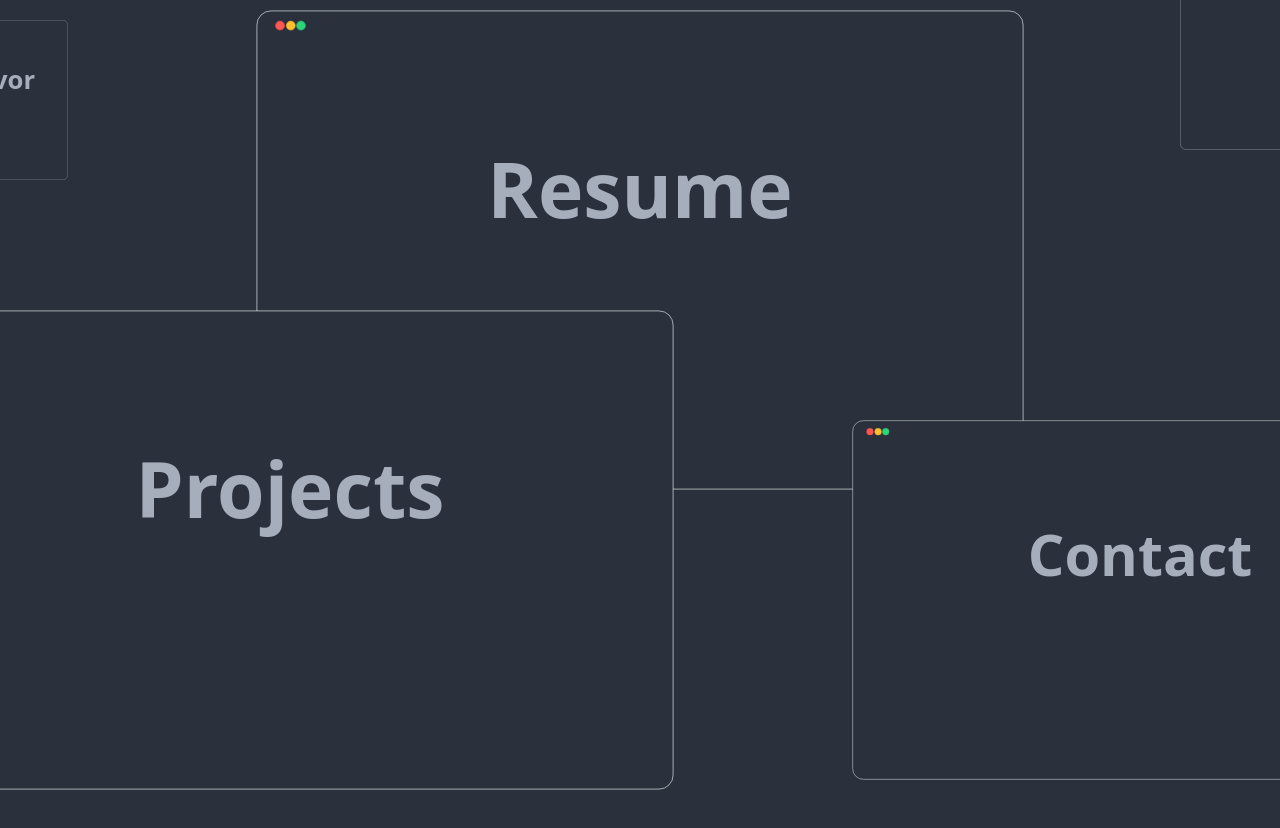
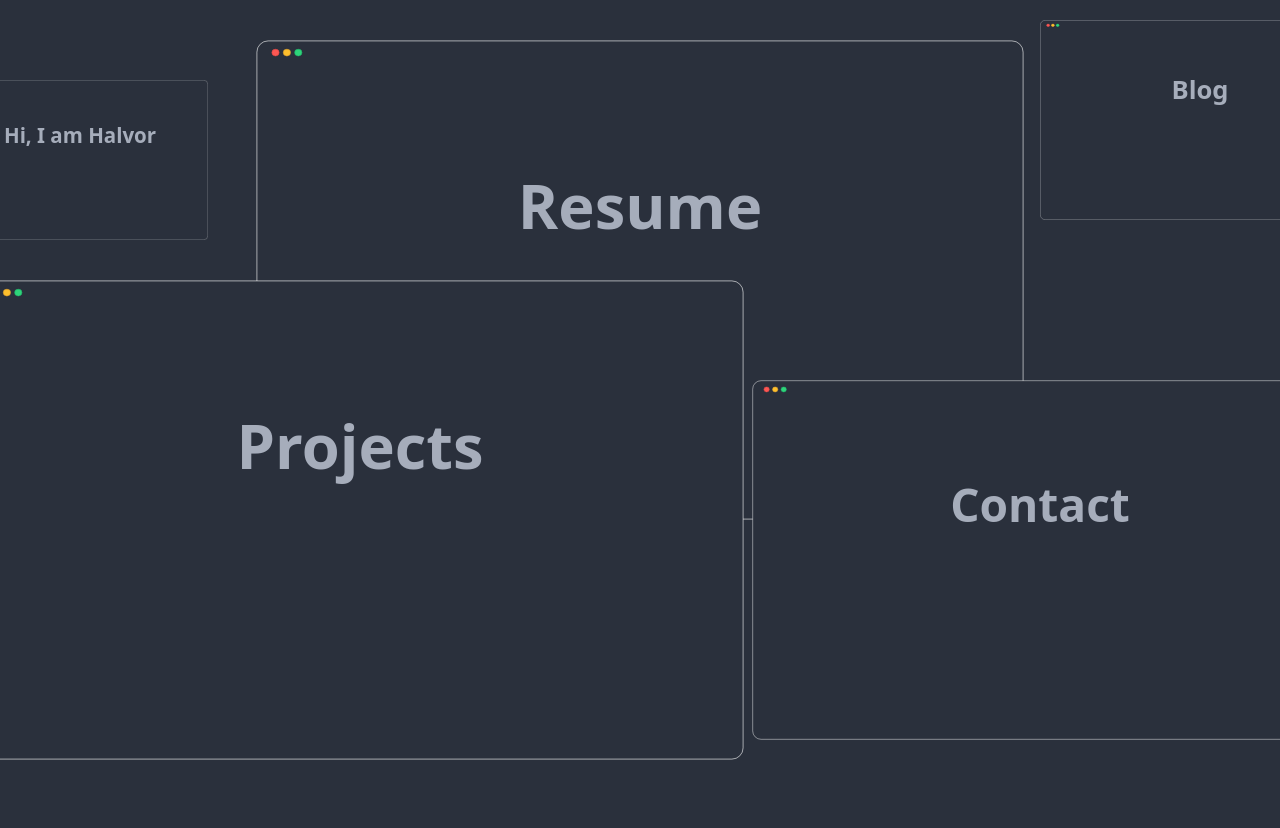
Before and after one commit to Hallis1221/Portfolio-new, a Next.js app: page / in a window 1280 px wide. Shown: the top 828 px of the page. Built offline with nearby package versions, Linux system fonts and the light colour scheme.

Commit message:
:100: Add transitions

```diff
--- a/components/overview/blog/component.tsx
+++ b/components/overview/blog/component.tsx
@@ -13,7 +13,9 @@ function AnimatedBlogOverview({
   const size = 100;
 
   return (
-    <AnimatedOverviewTile scale={scale} x={x} y={y} size={size}>
+    <AnimatedOverviewTile scale={scale} x={x} y={y} size={size}
+    destination="/blog"
+    >
     <text
       className="font-extrabold text-9xl"
       style={{
--- a/components/overview/contact/component.tsx
+++ b/components/overview/contact/component.tsx
@@ -13,7 +13,9 @@ function AnimatedContactOverview({
   const size = 100;
 
   return (
-    <AnimatedOverviewTile scale={scale} x={x} y={y} size={size}>
+    <AnimatedOverviewTile scale={scale} x={x} y={y} size={size}
+    destination="/contact"
+    >
     <text
       className="font-extrabold text-9xl"
       style={{
--- a/components/overview/landing/component.tsx
+++ b/components/overview/landing/component.tsx
@@ -16,7 +16,9 @@ function AnimatedLanding({
     <div
     className="bg-red-500"
   >
-    <AnimatedOverviewTile scale={scale} x={x} y={y} size={size}>
+    <AnimatedOverviewTile scale={scale} x={x} y={y} size={size}
+    destination="/"
+    >
     <text
       className="font-extrabold text-9xl"
 
--- a/components/overview/projects/component.tsx
+++ b/components/overview/projects/component.tsx
@@ -13,7 +13,9 @@ function ProjectsOverviewAnimated({
   const size = 100;
 
   return (
-    <AnimatedOverviewTile scale={scale} x={x} y={y} size={size}>
+    <AnimatedOverviewTile scale={scale} x={x} y={y} size={size}
+    destination="/projects"
+    >
       <text
         className="font-extrabold text-9xl"
         style={{
--- a/components/overview/resume/component.tsx
+++ b/components/overview/resume/component.tsx
@@ -13,7 +13,9 @@ function ResumeOverview({
   const size = 100;
 
   return (
-    <AnimatedOverviewTile scale={scale} x={x} y={y} size={size}>
+    <AnimatedOverviewTile scale={scale} x={x} y={y} size={size}
+    destination="/resume"
+    >
     <text
       className="font-extrabold text-9xl"
       style={{
--- a/components/overview/tile/component.tsx
+++ b/components/overview/tile/component.tsx
@@ -1,4 +1,5 @@
 import { MotionValue, motion } from "framer-motion";
+import { useRouter } from "next/router";
 import { useState } from "react";
 import MacOSWindow from "../../window/component";
 
@@ -8,19 +9,20 @@ function AnimatedOverviewTile({
   x,
   y,
   children,
+  destination,
 }: {
   size: number;
   scale: MotionValue;
   x: MotionValue;
   y: MotionValue;
   children: JSX.Element;
+  destination: string;
 }): JSX.Element {
-  const [initialScale, setInitialScale] = useState(scale.get());
+  const router = useRouter();
+  const [isClicked, setIsClicked] = useState(false);
   return (
     <div className="absolute hover:z-50 ">
       <div
-
-
         style={{
           width: "100%",
           height: "100%",
@@ -28,19 +30,29 @@ function AnimatedOverviewTile({
           display: "flex",
           pointerEvents: "none",
         }}
-
       >
         <div className="h-full w-full flex-grow-0 absolute pointer-events-none" />
 
         <motion.div
 
-          onHoverStart={(e) => {
-            setInitialScale(scale.get());
-            scale.set(initialScale + 0.01);
-          }}
-          onHoverEnd={(e) => {
-            scale.set(initialScale);
-          }}
+          animate={
+            {
+              scale: isClicked ? 1.1 : scale.get(),
+              x: isClicked ? 0 : x.get(),
+              y: isClicked ? 0 : y.get(),
+              padding: isClicked ? 0 : "1px",
+              transition: {
+                duration: 0.5
+              }
+            }
+          }
+          onTapStart={() =>
+          {
+            setIsClicked(true);
+            setTimeout(() => {
+            router.push(destination)
+          }, 250)}
+          }
           style={{
             scale,
             x,
--- /dev/null
+++ b/pages/blog.tsx
@@ -0,0 +1,36 @@
+import MacOSWindow from "../components/window/component";
+import { motion } from "framer-motion";
+
+const BlogPage = () => {
+  return (
+    <motion.div className="h-screen w-full"
+    style={
+      {
+        size: 1.1
+      }
+    }
+    >
+      <MacOSWindow full>
+        <div
+          className="h-full w-full flex justify-center"
+          style={{
+            marginTop: `${15}%`,
+          }}
+        >
+
+            <text
+              className="font-extrabold text-9xl"
+              style={{
+                lineHeight: "1",
+                fontSize: `${8}rem`,
+              }}
+            >
+              Blog
+            </text>
+        </div>
+      </MacOSWindow>
+    </motion.div>
+  );
+}
+
+export default BlogPage;
--- /dev/null
+++ b/pages/contact.tsx
@@ -0,0 +1,36 @@
+import MacOSWindow from "../components/window/component";
+import { motion } from "framer-motion";
+
+const ContactPage = () => {
+  return (
+    <motion.div className="h-screen w-full"
+    style={
+      {
+        size: 1.1
+      }
+    }
+    >
+      <MacOSWindow full>
+        <div
+          className="h-full w-full flex justify-center"
+          style={{
+            marginTop: `${15}%`,
+          }}
+        >
+
+            <text
+              className="font-extrabold text-9xl"
+              style={{
+                lineHeight: "1",
+                fontSize: `${8}rem`,
+              }}
+            >
+              Contact
+            </text>
+        </div>
+      </MacOSWindow>
+    </motion.div>
+  );
+}
+
+export default ContactPage
--- a/pages/index.tsx
+++ b/pages/index.tsx
@@ -9,7 +9,13 @@ const Home: NextPage = () => {
   const { scrollYProgress } = useScroll();
 
   return (
-    <div className="w-[90vw] h-[300vh] overflow-x-hidden  p-0 m-0 ">
+    <div className="w-[90vw] h-[300vh] overflow-x-hidden  p-0 m-0 "
+    style={
+      {
+        zoom: 0.8,
+      }
+    }
+    >
       <AnimatedLandingOverview scrollYProgress={scrollYProgress} />
       <AnimatedBlogOverview scrollYProgress={scrollYProgress} />
       <ResumeOverview scrollYProgress={scrollYProgress} />
--- /dev/null
+++ b/pages/projects.tsx
@@ -0,0 +1,36 @@
+import MacOSWindow from "../components/window/component";
+import { motion } from "framer-motion";
+
+const ProjectsPage = () => {
+  return (
+    <motion.div className="h-screen w-full"
+    style={
+      {
+        size: 1.1
+      }
+    }
+    >
+      <MacOSWindow full>
+        <div
+          className="h-full w-full flex justify-center"
+          style={{
+            marginTop: `${15}%`,
+          }}
+        >
+
+            <text
+              className="font-extrabold text-9xl"
+              style={{
+                lineHeight: "1",
+                fontSize: `${8}rem`,
+              }}
+            >
+              Projects
+            </text>
+        </div>
+      </MacOSWindow>
+    </motion.div>
+  );
+}
+
+export default ProjectsPage;
--- /dev/null
+++ b/pages/resume.tsx
@@ -0,0 +1,34 @@
+import MacOSWindow from "../components/window/component";
+import { motion } from "framer-motion";
+
+const ResumePage = () => {
+  return (
+    <motion.div
+      className="h-screen w-full"
+      style={{
+        size: 1.1,
+      }}
+    >
+      <MacOSWindow full>
+        <div
+          className="h-full w-full flex justify-center"
+          style={{
+            marginTop: `${15}%`,
+          }}
+        >
+          <text
+            className="font-extrabold text-9xl"
+            style={{
+              lineHeight: "1",
+              fontSize: `${8}rem`,
+            }}
+          >
+            Resume
+          </text>
+        </div>
+      </MacOSWindow>
+    </motion.div>
+  );
+};
+
+export default ResumePage;
```
